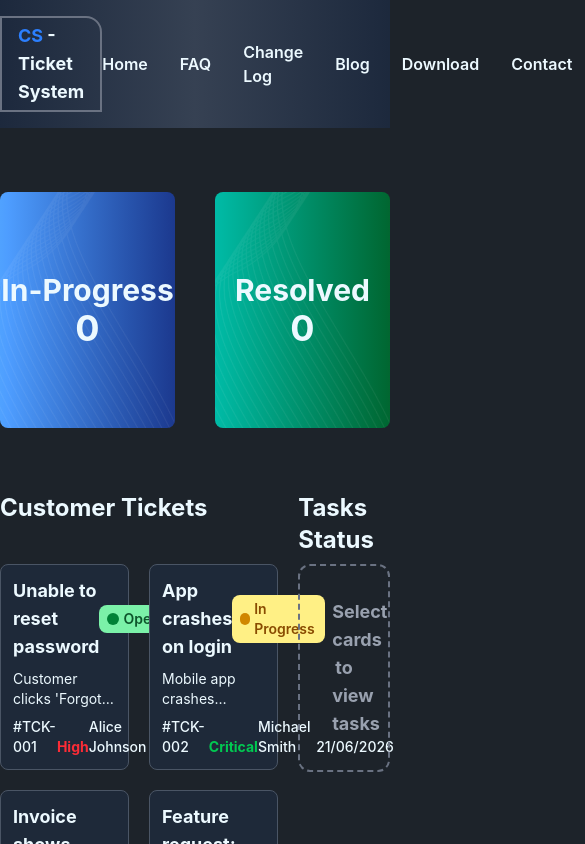
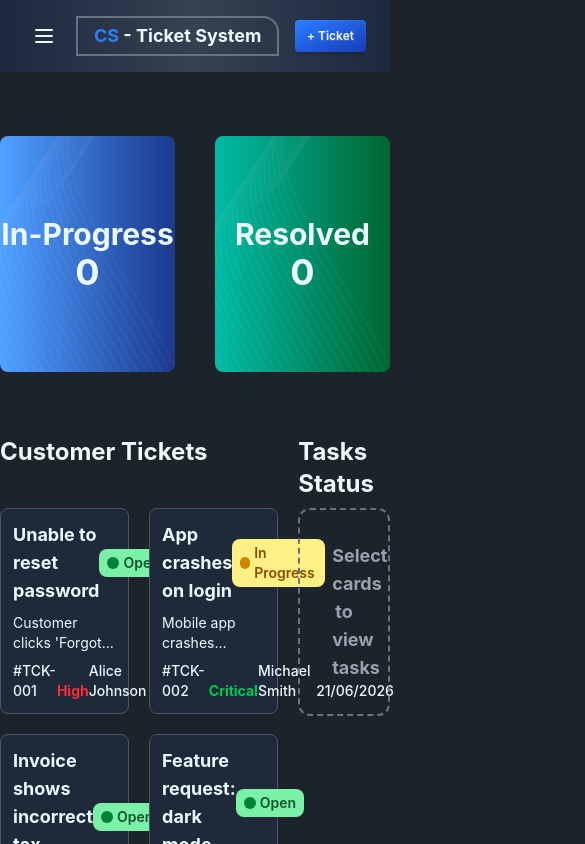
Before and after one commit to asm-saim/customer-support-zone, a React (Vite) app: page / in a window 390 px wide. Shown: the top 844 px of the page, 585 px wide, since content can reach past the window. Built offline with nearby package versions, Linux system fonts and the light colour scheme.

Commit message:
nav bar is now responsive

```diff
--- a/src/components/Footer/Footer.jsx
+++ b/src/components/Footer/Footer.jsx
@@ -1,8 +1,6 @@
-import React from 'react';
-
 const Footer = () => {
     return (
-        <footer class="footer bg-gray-800 justify-items-center text-center  sm:footer-horizontal bg-base-200 text-base-content p-10">
+        <footer class="footer bg-gray-800 justify-items-center text-center  sm:footer-horizontal text-base-content p-10">
             <aside>
                 <h1 className='font-extrabold text-5xl'>CS-<span className='text-blue-600'>Tech</span></h1>
 
--- a/src/components/Navbar/Navbar.jsx
+++ b/src/components/Navbar/Navbar.jsx
@@ -1,12 +1,51 @@
 const Navbar = () => {
     return (
         <div className="bg-linear-to-r from-slate-800 via-gray-700 to-slate-800">
-            <div className="max-w-7xl mx-auto flex justify-between items-center py-4 ">
-                <div className=" border-2 border-gray-500 px-4 py-1 rounded-tr-2xl text-lg font-bold">
-                    <h1><span className='text-blue-500'>CS</span> - Ticket System</h1>
+            <div className="max-w-7xl mx-auto flex justify-between items-center py-4 px-6 sm:px-6 lg:px-0">
+
+                {/* Left Side */}
+                <div className="flex items-center gap-3">
+
+                    {/* Hamburger (Mobile Only) */}
+                    <div className="dropdown lg:hidden">
+                        <label tabIndex={0} className="btn btn-ghost btn-circle">
+                            <svg
+                                xmlns="http://www.w3.org/2000/svg"
+                                className="h-6 w-6"
+                                fill="none"
+                                viewBox="0 0 24 24"
+                                stroke="currentColor">
+                                <path
+                                    strokeLinecap="round"
+                                    strokeLinejoin="round"
+                                    strokeWidth="2"
+                                    d="M4 6h16M4 12h16M4 18h16"
+                                />
+                            </svg>
+                        </label>
+
+                        <ul
+                            tabIndex={0}
+                            className="menu menu-sm dropdown-content mt-3 z-[1] w-52 rounded-box bg-base-200 p-2 shadow">
+                            <li><a href="">Home</a></li>
+                            <li><a href="">FAQ</a></li>
+                            <li><a href="">Change Log</a></li>
+                            <li><a href="">Blog</a></li>
+                            <li><a href="">Download</a></li>
+                            <li><a href="">Contact</a></li>
+                        </ul>
+                    </div>
+
+                    {/* Logo */}
+                    <div className="border-2 border-gray-500 px-4 py-1 rounded-tr-2xl text-lg font-bold">
+                        <h1>
+                            <span className="text-blue-500">CS</span> - Ticket System
+                        </h1>
+                    </div>
                 </div>
 
-                <div className="flex items-center justify-between">
+                {/* Desktop Menu */}
+                <div className="hidden lg:block">
                     <ul className="flex items-center justify-between font-semibold gap-8">
                         <li><a href="">Home</a></li>
                         <li><a href="">FAQ</a></li>
@@ -14,14 +53,21 @@ const Navbar = () => {
                         <li><a href="">Blog</a></li>
                         <li><a href="">Download</a></li>
                         <li><a href="">Contact</a></li>
-                        <button className="border-none btn bg-linear-to-br from-blue-500 to-blue-800 text-base">+ New Ticket</button>
+                        <button className="border-none btn bg-linear-to-br from-blue-500 to-blue-800 text-base">
+                            + New Ticket
+                        </button>
                     </ul>
+                </div>
 
+                {/* Mobile Button */}
+                <div className="lg:hidden">
+                    <button className="border-none btn btn-sm bg-linear-to-br from-blue-500 to-blue-800">
+                        + Ticket
+                    </button>
+                </div>
 
-                </div>
             </div>
         </div>
-
     );
 };
 
```
